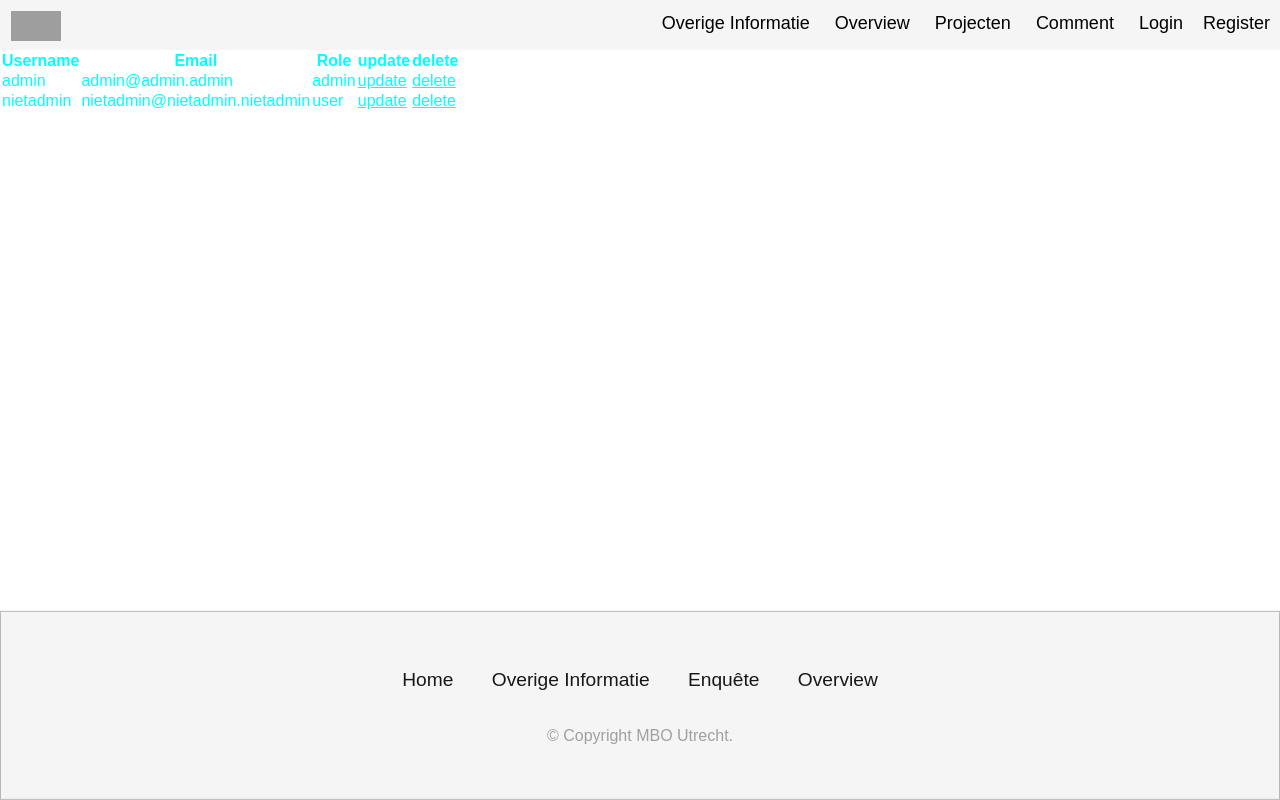
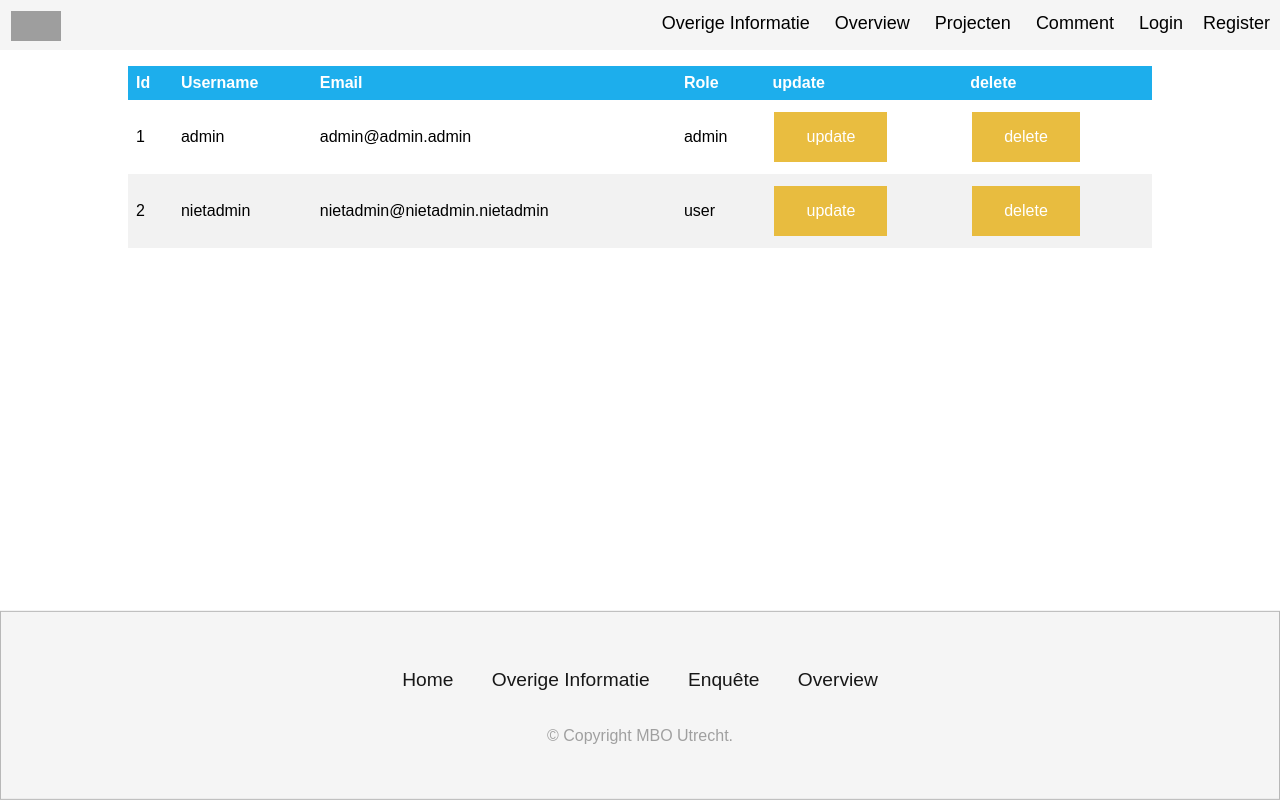
Before and after one commit to sanderDijkxhoorn/Opendag-mvc, a PHP site: page /accounts in a window 1280 px wide. Run offline with PHP 8.4, Linux system fonts and the light colour scheme; data comes from the database, SQL or seed files in the repository; grey boxes are pictures that could not be loaded.

Commit message:
style user overview

```diff
--- a/app/config/config.php
+++ b/app/config/config.php
@@ -1,11 +1,11 @@
 <?php
 define('DB_HOST', 'localhost');
 define('DB_USER', 'root');
-define('DB_PASS', 'root');
+define('DB_PASS', '');
 define('DB_NAME', 'opendag');
 
 define('APPROOT', dirname(dirname(__FILE__)));
 
-define('URLROOT', 'http://localhost:8888');
+define('URLROOT', 'http://opendag-mvc2.0.com/');
 
 define('SITENAME', 'Opendag MVC');
--- a/app/views/accounts/index.php
+++ b/app/views/accounts/index.php
@@ -3,7 +3,7 @@
 <?php
 // Show deleteStatus if exists as alert
 if (isset($data['deleteStatus'])) {
-  echo '<div class="alert alert-success" role="alert">' . $data['deleteStatus'] . '</div>';
+  echo "<p class='success'>" . $data['deleteStatus'] . "</p>";
 }
 
 // If $data['error'] is set, show the error message
@@ -14,8 +14,9 @@ if (isset($data['error'])) {
 }
 ?>
 
-<table>
+<table id="read">
   <thead>
+    <th>Id</th>
     <th>Username</th>
     <th>Email</th>
     <th>Role</th>
@@ -23,17 +24,19 @@ if (isset($data['error'])) {
     <th>delete</th>
   </thead>
   <tbody>
+
   <?php
   // Make the data available in the view
   $rows = '';
   foreach ($data['accounts'] as $value) {
     echo "
       <tr>
+        <td>" . htmlentities($value->id, ENT_QUOTES, 'ISO-8859-1') . "</td>
         <td>" . htmlentities($value->username, ENT_QUOTES, 'ISO-8859-1') . "</td>
         <td>" . htmlentities($value->email, ENT_QUOTES, 'ISO-8859-1') . "</td>
         <td>" . htmlentities($value->role, ENT_QUOTES, 'ISO-8859-1') . "</td>
-            <td><a href='" . URLROOT . "/accounts/update/$value->id'>update</a></td>
-            <td><a href='" . URLROOT . "/accounts/delete/$value->id'>delete</a></td>
+        <td><a href='" . URLROOT . "/accounts/update/$value->id'><button class='button'>update</button></a></td>
+        <td><a href='" . URLROOT . "/accounts/delete/$value->id'><button class='button'>delete</button></a></td>
       </tr>";
   }
   ?>
--- a/public/css/accounts.css
+++ b/public/css/accounts.css
@@ -1,3 +1,41 @@
 * {
-    color: aqua;
+    color: black;
 }
+
+text {
+    color: black;
+}
+
+#read {
+    margin-top: 1rem;
+    border-collapse: collapse;
+    width: 80%;
+    margin-left: auto;
+    margin-right: auto;
+}
+
+th, td {
+    text-align: left;
+    padding: 8px;
+}
+
+#read tr:nth-child(even){background-color: #f2f2f2}
+
+th {
+    background-color: #1DAEEC;
+    color: rgb(255, 255, 255);
+}
+
+.button {
+    background-color: rgba(232, 184, 50, 0.93);
+    border: none;
+    color: white;
+    padding: 16px 32px;
+    text-align: center;
+    text-decoration: none;
+    display: inline-block;
+    font-size: 16px;
+    margin: 4px 2px;
+    transition-duration: 0.4s;
+    cursor: pointer;
+}
```
Lines whose indentation alone changed are shown as unchanged.
